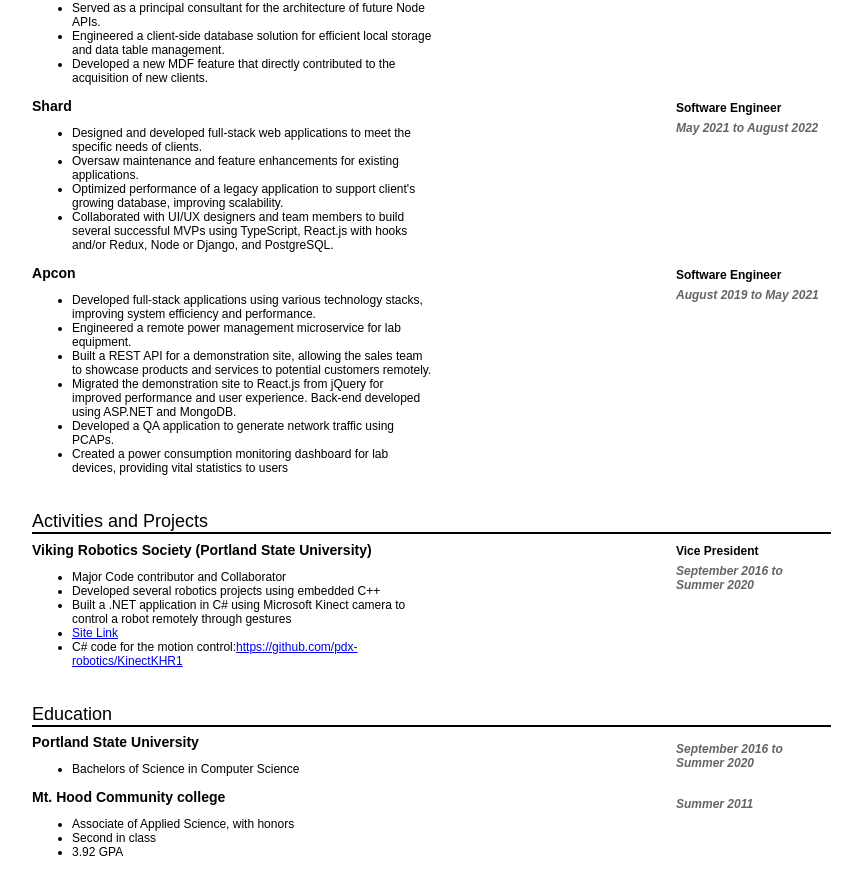
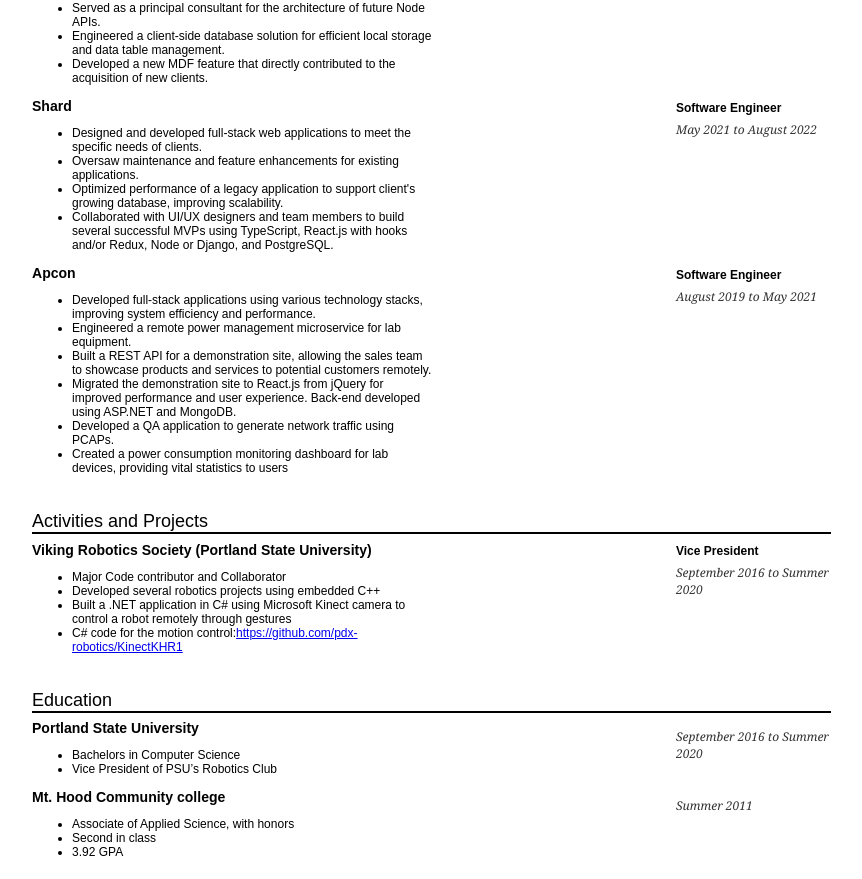
Before and after one commit to geoffolson/resume, a Next.js app: page / in a window 1280 px wide. Shown: the part 349-1228 px from the top of the page, without its empty margins (208-1070 px from the left). Built offline with nearby package versions, Linux system fonts and the light colour scheme.

Commit message:
minor styling change

```diff
--- a/pages/index.tsx
+++ b/pages/index.tsx
@@ -9,7 +9,7 @@
   {
     company: "Allbound",
     title: "Senior Software Engineer",
-    duration: "August 2022 to Current",
+    duration: "August 2022 to Present",
     accomplishments: [
       "Architected and developed the front-end of Allbound's new payment module.",
       "Served as a principal consultant for the architecture of future Node APIs.",
@@ -106,9 +106,6 @@
             "Major Code contributor and Collaborator",
             "Developed several robotics projects using embedded C++",
             "Built a .NET application in C# using Microsoft Kinect camera to control a robot remotely through gestures",
-            <a href="https://robotics.ece.pdx.edu/projects/index.php?name=Humanoid%20Robot%20KHR-1">
-              Site Link
-            </a>,
             <>
               C# code for the motion control:
               <a href="https://github.com/pdx-robotics/KinectKHR1">
@@ -121,7 +118,10 @@
         {[
           {
             company: "Portland State University",
-            accomplishments: ["Bachelors of Science in Computer Science"],
+            accomplishments: [
+              "Bachelors in Computer Science",
+              "Vice President of PSU’s Robotics Club",
+            ],
             title: null,
             duration: "September 2016 to Summer 2020",
           },
@@ -135,8 +135,8 @@
             title: null,
             duration: "Summer 2011",
           },
-        ].map((education) => (
-          <Section {...education} />
+        ].map((education, idx) => (
+          <Section key={idx} {...education} />
         ))}
       </div>
 
--- a/styles/globals.css
+++ b/styles/globals.css
@@ -31,6 +31,7 @@
   font-weight: 600;
 }
 em {
-  color: rgb(100, 100, 100);
-  font-weight: 600;
+  font-family: Georgia, "Times New Roman", Times, serif;
+  color: rgb(50, 50, 50);
+  font-weight: 500;
 }
```
